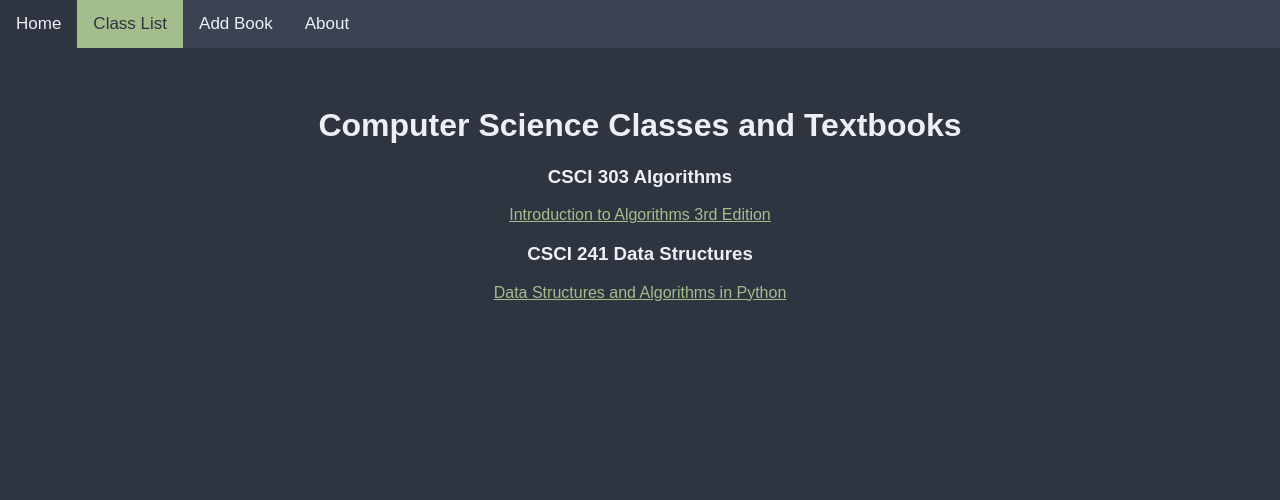
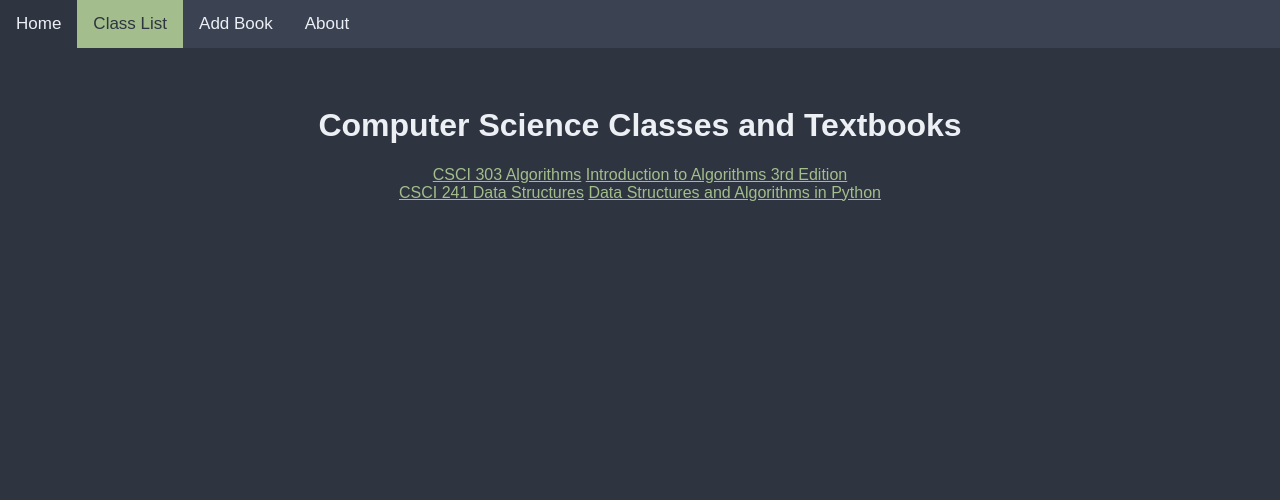
Before and after one commit to aaronamk/Nextbook, a Flask app: page /csci in a window 1280 px wide. Shown: the top 500 px of the page. Run offline with Flask 2, Linux system fonts and the light colour scheme.

Commit message:
class page access

```diff
--- a/Code/main.py
+++ b/Code/main.py
@@ -40,8 +40,9 @@
         return redirect(url_for("book_page", isbn = request.args["q"]))
     if request.args["filter"] == "professor": # not yet supported
         return render_template("results.html", results="")
-    if request.args["filter"] == "class":
-        return redirect(url_for("class_page", title = request.args["q"]))
+    if request.args["filter"] == "class": #not yet supported
+        #return redirect(url_for("class_page", title = request.args["q"]))
+        return render_template("results.html", results="")
 
     # covers all other search filters
     results = query_db(f"SELECT * FROM textbook WHERE { request.args['filter'] } LIKE '%{ request.args['q'] }%'")
@@ -59,7 +60,7 @@
 def class_page(title):
     #0 = id, 1 = title, 2 = professor, 3 = wiki
     class_info = query_db("select * from course where title = ?", [title])
-    if len(class_info) > 0:
+    if len(class_info) > 1:
         return render_template("class-page.html",
                                 title = title,
                                 course = class_info[0],
--- a/Code/templates/com-sci-classes.html
+++ b/Code/templates/com-sci-classes.html
@@ -19,9 +19,9 @@
 <div class="center">
   <h1>Computer Science Classes and Textbooks</h1>
   <div class="wrap">
-    <h3>CSCI 303 Algorithms</h3>
+    <a class=link href = "/class/csci303" style = "outline: none;">CSCI 303 Algorithms</a>
       <a class="link" href = "/book/9780262033848" style="outline:none;">Introduction to Algorithms 3rd Edition</a><br>
-      <h3>CSCI 241 Data Structures</h3>
+      <a class=link href="/class/csci241" style = "outline: none;">CSCI 241 Data Structures</a>
         <a class="link" href = "/book/1118290275" style="outline:none;">Data Structures and Algorithms in Python</a><br>
 
 {% endblock %}
```
Also changed, not shown: Code/database/database.db (added).
